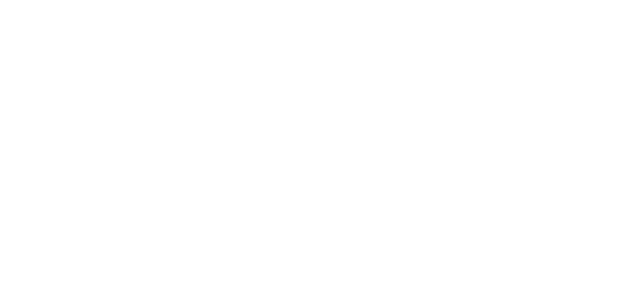
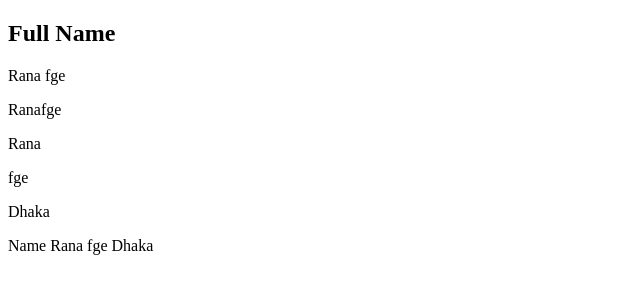
Before and after one commit to ranafge/js-es6-freecodecamp, a plain HTML site: page index.html in a window 1280 px wide. Shown: the whole page, without its empty margins (0-640 px from the left). Drawn offline with Linux system fonts and the light colour scheme.

Commit message:
template literal

```diff
--- a/es6.js
+++ b/es6.js
@@ -9,3 +9,23 @@ console.log(fullName) // Rana fge
 
 let fullName2 = `${firstName + lastName}` //Ranafge
 console.log(fullName2)
+
+document.getElementById('name1').innerText = fullName
+document.getElementById('name2').innerText = fullName2
+
+
+//Destructuring object
+
+const personalInformation = {
+    name_: 'Rana',
+    nickName: 'fge',
+    city: 'Dhaka',
+}
+
+const { name_, nickName, city } = personalInformation
+
+document.getElementById('info').innerText = name_ //Rana
+document.getElementById('info1').innerText = nickName //fge
+document.getElementById('info2').innerText = city //Dhaka
+
+document.getElementById('info3').innerText = `${'Name ' +name_ + ' '+ nickName + ' ' + city}`
--- a/index.html
+++ b/index.html
@@ -9,6 +9,14 @@
 </head>
 
 <body>
+    <h2>Full Name</h2>
+    <p id="name1"></p>
+    <p id="name2"></p>
+
+    <p id="info"></p>
+    <p id="info1"></p>
+    <p id="info2"></p>
+    <p id="info3"></p>
 
     <script src="es6.js"></script>
 </body>
```
